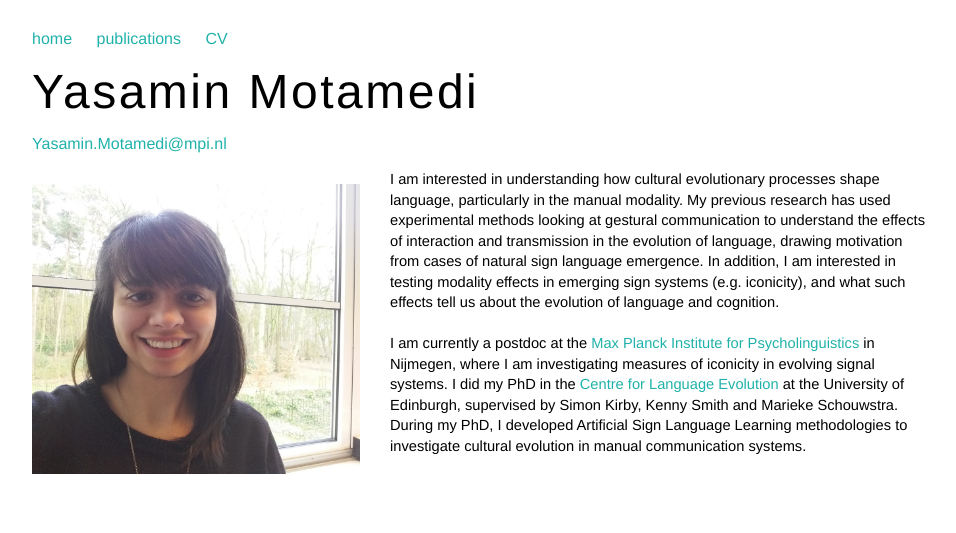
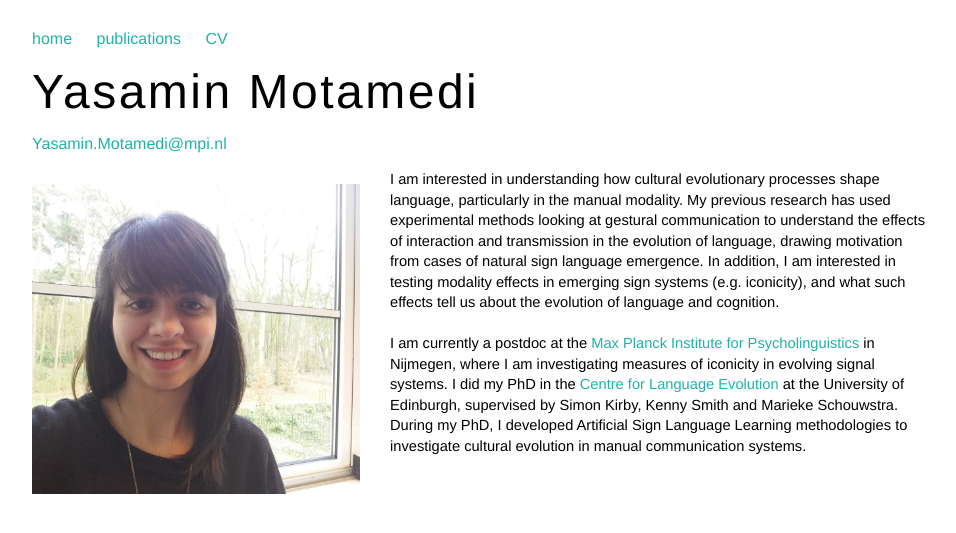
Before and after one commit to ymotamedi/ymotamedi.github.io, a Jekyll site: the page built from index.html, in a window 1280 px wide. Shown: the top 533 px of the page, without its empty margins (160-1116 px from the left). Built offline with Jekyll 4.4.1, drawn with Linux system fonts in a browser that asks for light colours.

Commit message:
Update index.html

```diff
--- a/index.html
+++ b/index.html
@@ -6,7 +6,7 @@
 
 <p>
 
-  <img src="ym_cropped.jpg" style="float:left;width:328px;height:290px;margin-right:30px;margin-top:15px;margin-bottom:30px">
+  <img src="ym_cropped.jpg" style="float:left;width:328px;height:310px;margin-right:30px;margin-top:15px;margin-bottom:30px">
 
   I am interested in understanding how cultural evolutionary processes shape language, particularly in the manual modality. My
   previous research has used experimental methods looking at gestural communication to understand the effects of interaction and transmission in the evolution of language,
```
